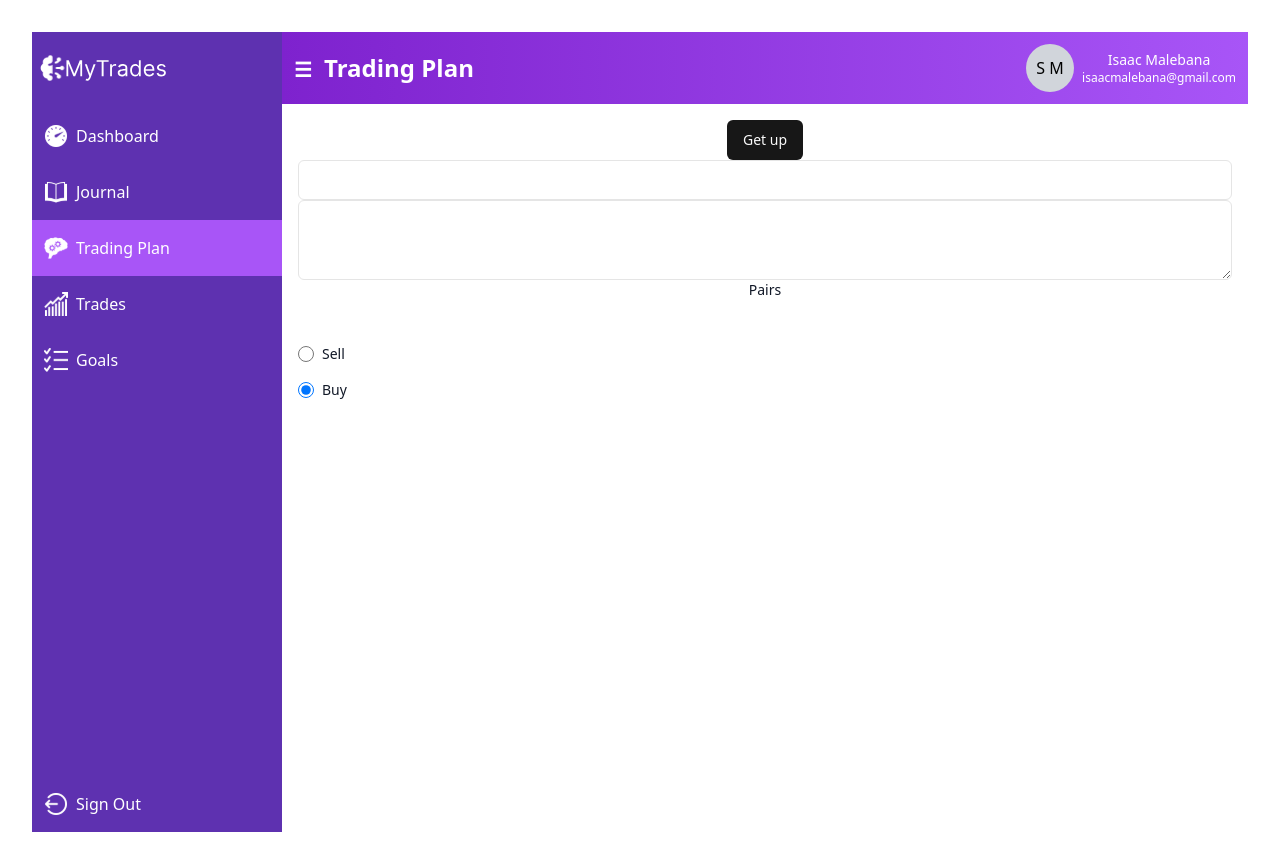
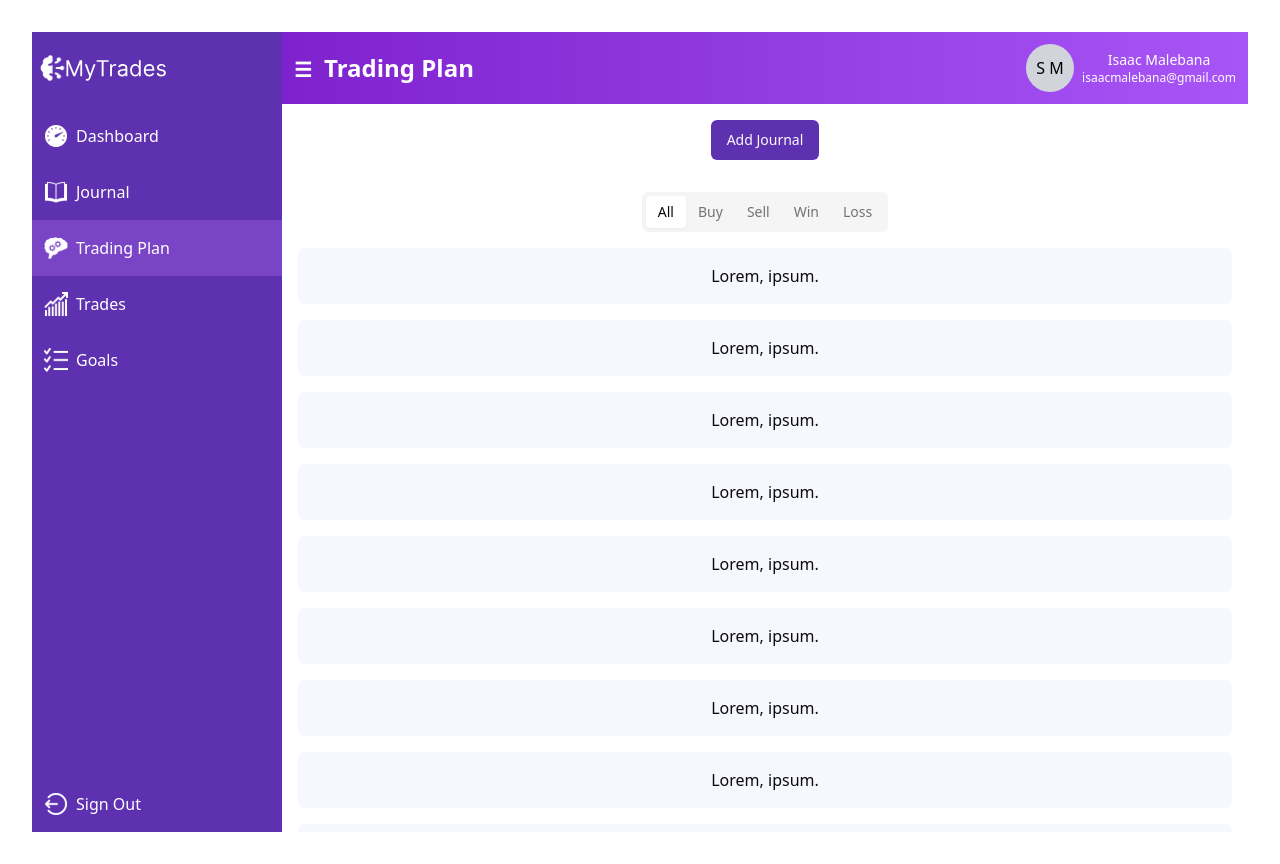
Before and after one commit to isaac-kg/mind-my-trades, a React (Vite) app: page /journaler/trading-plan in a window 1280 px wide. Built offline with nearby package versions, Linux system fonts and the light colour scheme; no server answers.

Commit message:
journal form

```diff
--- a/package.json
+++ b/package.json
@@ -17,10 +17,12 @@
     "class-variance-authority": "^0.7.1",
     "clsx": "^2.1.1",
     "firebase": "^11.1.0",
+    "formik": "^2.4.6",
     "lucide-react": "^0.469.0",
     "react": "^18.2.0",
     "react-dom": "^18.2.0",
     "react-router-dom": "^6.28.1",
+    "react-select": "^5.9.0",
     "tailwind-merge": "^2.6.0",
     "tailwindcss-animate": "^1.0.7"
   },
--- a/src/components/Layout.jsx
+++ b/src/components/Layout.jsx
@@ -79,8 +79,8 @@ const Layout = () => {
               to={item.link}
               className={`flex gap-2 px-3 py-4 ${
                 location.pathname === item.link
-                  ? "bg-purple-500"
-                  : "hover:bg-purple-500"
+                  ? "bg-tn_blue_10"
+                  : "hover:bg-tn_blue_10"
               }`}
             >
               <img
@@ -92,7 +92,7 @@ const Layout = () => {
             </Link>
           ))}
         </div>
-        <div className="flex gap-2 hover:bg-purple-500 rounded-md px-3 py-4 mt-auto">
+        <div className="flex gap-2 hover:bg-tn_blue_10 rounded-md px-3 py-4 mt-auto">
           <img className="h-6" src="/icons/dashboard/logout.svg" alt="Logout" />
           <p>Sign Out</p>
         </div>
--- a/src/components/ui/button.jsx
+++ b/src/components/ui/button.jsx
@@ -9,7 +9,7 @@ const buttonVariants = cva(
   {
     variants: {
       variant: {
-        default: "bg-primary text-primary-foreground hover:bg-primary/90",
+        default: "bg-tn_blue_50 text-primary-foreground hover:bg-tn_blue_10",
         destructive:
           "bg-destructive text-destructive-foreground hover:bg-destructive/90",
         outline:
--- a/src/components/ui/input.jsx
+++ b/src/components/ui/input.jsx
@@ -7,7 +7,7 @@ const Input = React.forwardRef(({ className, type, ...props }, ref) => {
     (<input
       type={type}
       className={cn(
-        "flex h-10 w-full rounded-md border border-input bg-background px-3 py-2 text-base ring-offset-background file:border-0 file:bg-transparent file:text-sm file:font-medium file:text-foreground placeholder:text-muted-foreground focus-visible:outline-none focus-visible:ring-2 focus-visible:ring-ring focus-visible:ring-offset-2 disabled:cursor-not-allowed disabled:opacity-50 md:text-sm",
+        "flex h-10 w-full rounded-md border border-input bg-background px-3 py-2 text-base ring-offset-background file:border-0 file:bg-transparent file:text-sm file:font-medium file:text-foreground placeholder:text-muted-foreground focus-visible:outline-none focus-visible:ring-2 focus-visible:ring-tn_blue_10 focus-visible:ring-offset-2 disabled:cursor-not-allowed disabled:opacity-50 md:text-sm",
         className
       )}
       ref={ref}
--- a/src/components/ui/radio-group.jsx
+++ b/src/components/ui/radio-group.jsx
@@ -14,7 +14,7 @@ const RadioGroupItem = React.forwardRef(({ className, ...props }, ref) => {
     (<RadioGroupPrimitive.Item
       ref={ref}
       className={cn(
-        "aspect-square h-4 w-4 rounded-full border border-primary text-primary ring-offset-background focus:outline-none focus-visible:ring-2 focus-visible:ring-ring focus-visible:ring-offset-2 disabled:cursor-not-allowed disabled:opacity-50",
+        "aspect-square h-4 w-4 rounded-full border border-primary text-tn_blue_50 ring-offset-background focus:outline-none focus-visible:ring-2 focus-visible:ring-tn_blue_50 focus-visible:ring-offset-2 disabled:cursor-not-allowed disabled:opacity-50",
         className
       )}
       {...props}>
--- a/src/components/ui/textarea.jsx
+++ b/src/components/ui/textarea.jsx
@@ -6,7 +6,7 @@ const Textarea = React.forwardRef(({ className, ...props }, ref) => {
   return (
     (<textarea
       className={cn(
-        "flex min-h-[80px] w-full rounded-md border border-input bg-background px-3 py-2 text-base ring-offset-background placeholder:text-muted-foreground focus-visible:outline-none focus-visible:ring-2 focus-visible:ring-ring focus-visible:ring-offset-2 disabled:cursor-not-allowed disabled:opacity-50 md:text-sm",
+        "flex min-h-[80px] w-full rounded-md border border-input bg-background px-3 py-2 text-base ring-offset-background placeholder:text-muted-foreground focus-visible:outline-none focus-visible:ring-2 focus-visible:ring-tn_blue_10 focus-visible:ring-offset-2 disabled:cursor-not-allowed disabled:opacity-50 md:text-sm",
         className
       )}
       ref={ref}
--- a/src/pages/TradingPlan.jsx
+++ b/src/pages/TradingPlan.jsx
@@ -1,62 +1,146 @@
 import { Button } from "@/components/ui/button"
 import { Input } from "@/components/ui/input"
 import { Textarea } from "@/components/ui/textarea"
+import { Label } from "@/components/ui/label"
+import { RadioGroup, RadioGroupItem } from "@/components/ui/radio-group"
+import {
+  Dialog,
+  DialogContent,
+  DialogDescription,
+  DialogHeader,
+  DialogTitle,
+  DialogTrigger,
+  DialogFooter,
+} from "@/components/ui/dialog"
+
+import { Tabs, TabsContent, TabsList, TabsTrigger } from "@/components/ui/tabs"
+import Select from 'react-select';
+import { useState } from "react"
 
 const TradingPlan = () => {
+  const options = [
+    { value: 'chocolate', label: 'Chocolate' },
+    { value: 'strawberry', label: 'Strawberry' },
+    { value: 'vanilla', label: 'Vanilla' },
+  ];
+
+ const [selectedOption, setSelectedOption] = useState()
+  const handleChange = (value) =>{
+    console.log("This is value: ", value)
+    setSelectedOption(value)
+  }
+
+  const [open, setOpen] = useState(false)
   const journalModal = () => {
     return (
+      <Dialog open={open} onOpenChange={setOpen}>
+        <DialogTrigger>
+          <Button onClick={() => setOpen(true)}>Add Journal</Button>
+        </DialogTrigger>
+        <DialogContent>
+          <DialogHeader>
+            <DialogTitle className="text-tn_blue_50">Add Journal</DialogTitle>
+          </DialogHeader>
+          <div className="mt-2">
+            <div className="mb-4">
+              <Label className="mb-2 block">Pairs</Label>
+              <Select
+                value={selectedOption}
+                onChange={handleChange}
+                options={options}
+                theme={(theme) => ({
+                  ...theme,
+                  borderRadius: 4,
+                  colors: {
+                    ...theme.colors,
+                    primary25: '#7A44C7',
+                    primary: '#5E31B0',
+                  },
+                })}
+              />
+            </div>
+
+            <div className="mb-4">
+              <Label className="mb-2 block">Reasons for entry</Label>
+              <Textarea></Textarea>
+            </div>
+
+            <div className="mb-4">
+              <Label className="mb-2 block">Trade type</Label>
+              <RadioGroup
+                defaultValue="option-one"
+                className="flex flex-wrap gap-4"
+              >
+                <div className="flex items-center space-x-2">
+                  <RadioGroupItem value="option-one" id="option-one" />
+                  <Label htmlFor="option-one">Buy</Label>
+                </div>
+                <div className="flex items-center space-x-2">
+                  <RadioGroupItem value="option-two" id="option-two" />
+                  <Label htmlFor="option-two">Sell</Label>
+                </div>
+              </RadioGroup>
+            </div>
+
+            <div className="mb-4">
+              <Label className="mb-2 block">Upload image</Label>
+              <Input type="file" />
+            </div>
+
+            <div className="mb-4">
+              <Label className="mb-2 block">Trade result</Label>
+              <RadioGroup
+                defaultValue="option-one"
+                className="flex flex-wrap gap-4"
+              >
+                <div className="flex items-center space-x-2">
+                  <RadioGroupItem value="option-win" id="option-win" />
+                  <Label htmlFor="option-one">Win</Label>
+                </div>
+                <div className="flex items-center space-x-2">
+                  <RadioGroupItem value="option-loss" id="option-loss" />
+                  <Label htmlFor="option-two">Loss</Label>
+                </div>
+              </RadioGroup>
+            </div>
+            <div className="mb-4">
+              <Label className="mb-2 block">Amount</Label>
+              <Input />
+            </div>
+          </div>
+          <DialogFooter>
+            <Button onClick={() => setOpen(false)}>Save changes</Button>
+          </DialogFooter>
+        </DialogContent>
+      </Dialog>
+    )
+  }
+
+  const tabs = () => {
+    return (
       <div>
-        <div>
-          <label
-            for="first_name"
-            className="block mb-2 text-sm font-medium text-gray-900 dark:text-white"
-          >
-            Pairs
-          </label>
-          <input type="text" name="price" id="price" className="block min-w-0 grow py-1.5 pl-1 pr-3 text-base text-gray-900 placeholder:text-gray-400 focus:outline focus:outline-0 sm:text-sm/6" />
-        </div>
-
-        <div class="flex items-center mb-4">
-          <input
-            id="default-radio-1"
-            type="radio"
-            value=""
-            name="default-radio"
-            class="w-4 h-4 text-blue-600 bg-gray-100 border-gray-300 focus:ring-blue-500 dark:focus:ring-blue-600 dark:ring-offset-gray-800 focus:ring-2 dark:bg-gray-700 dark:border-gray-600"
-          />
-          <label
-            for="default-radio-1"
-            class="ms-2 text-sm font-medium text-gray-900 dark:text-gray-300"
-          >
-            Sell
-          </label>
-        </div>
-        <div class="flex items-center">
-          <input
-            checked
-            id="default-radio-2"
-            type="radio"
-            value=""
-            name="default-radio"
-            class="w-4 h-4 text-blue-600 bg-gray-100 border-gray-300 focus:ring-blue-500 dark:focus:ring-blue-600 dark:ring-offset-gray-800 focus:ring-2 dark:bg-gray-700 dark:border-gray-600"
-          />
-          <label
-            for="default-radio-2"
-            class="ms-2 text-sm font-medium text-gray-900 dark:text-gray-300"
-          >
-            Buy
-          </label>
-        </div>
+        <Tabs defaultValue="all" className="w-full]">
+          <TabsList>
+            <TabsTrigger value="all">All</TabsTrigger>
+            <TabsTrigger value="buy">Buy</TabsTrigger>
+            <TabsTrigger value="sell">Sell</TabsTrigger>
+            <TabsTrigger value="win">Win</TabsTrigger>
+            <TabsTrigger value="loss">Loss</TabsTrigger>
+          </TabsList>
+        </Tabs>
       </div>
     )
   }
 
   return (
     <div>
-      <Button>Get up</Button>
-      <Input />
-      <Textarea></Textarea>
       {journalModal()}
+      <div className="mt-8">{tabs()}</div>
+      {[1, 2, 3, 4, 5, 6, 7, 1, 2, 3, 4, 5, 6, 7].map((number) => (
+        <div key={number} className="w-rull p-4 rounded-md bg-tn_gray_50 mt-4">
+          Lorem, ipsum.
+        </div>
+      ))}
     </div>
   )
 }
--- a/tailwind.config.js
+++ b/tailwind.config.js
@@ -5,59 +5,60 @@ export default {
   theme: {
     extend: {
       colors: {
-  			tn_blue_50: '#5E31B0',
-  			tn_gray_50: '#F7F8FF',
-  			tn_green_50: '#2BC9B4',
-  			background: 'hsl(var(--background))',
-  			foreground: 'hsl(var(--foreground))',
+        tn_blue_50: "#5E31B0",
+		tn_blue_10: "#7A44C7",
+        tn_gray_50: "#F7F8FF",
+        tn_green_50: "#2BC9B4",
+        background: "hsl(var(--background))",
+        foreground: "hsl(var(--foreground))",
         card: {
-  				DEFAULT: 'hsl(var(--card))',
-  				foreground: 'hsl(var(--card-foreground))'
+          DEFAULT: "hsl(var(--card))",
+          foreground: "hsl(var(--card-foreground))",
         },
         popover: {
-  				DEFAULT: 'hsl(var(--popover))',
-  				foreground: 'hsl(var(--popover-foreground))'
+          DEFAULT: "hsl(var(--popover))",
+          foreground: "hsl(var(--popover-foreground))",
         },
         primary: {
-  				DEFAULT: 'hsl(var(--primary))',
-  				foreground: 'hsl(var(--primary-foreground))'
+          DEFAULT: "hsl(var(--primary))",
+          foreground: "hsl(var(--primary-foreground))",
         },
         secondary: {
-  				DEFAULT: 'hsl(var(--secondary))',
-  				foreground: 'hsl(var(--secondary-foreground))'
+          DEFAULT: "hsl(var(--secondary))",
+          foreground: "hsl(var(--secondary-foreground))",
         },
         muted: {
-  				DEFAULT: 'hsl(var(--muted))',
-  				foreground: 'hsl(var(--muted-foreground))'
+          DEFAULT: "hsl(var(--muted))",
+          foreground: "hsl(var(--muted-foreground))",
         },
         accent: {
-  				DEFAULT: 'hsl(var(--accent))',
-  				foreground: 'hsl(var(--accent-foreground))'
+          DEFAULT: "hsl(var(--accent))",
+          foreground: "hsl(var(--accent-foreground))",
         },
         destructive: {
-  				DEFAULT: 'hsl(var(--destructive))',
-  				foreground: 'hsl(var(--destructive-foreground))'
+          DEFAULT: "hsl(var(--destructive))",
+          foreground: "hsl(var(--destructive-foreground))",
         },
-  			border: 'hsl(var(--border))',
-  			input: 'hsl(var(--input))',
-  			ring: 'hsl(var(--ring))',
+        border: "hsl(var(--border))",
+        input: "hsl(var(--input))",
+        ring: "hsl(var(--ring))",
         chart: {
-  				'1': 'hsl(var(--chart-1))',
-  				'2': 'hsl(var(--chart-2))',
-  				'3': 'hsl(var(--chart-3))',
-  				'4': 'hsl(var(--chart-4))',
-  				'5': 'hsl(var(--chart-5))'
-  			}
+          1: "hsl(var(--chart-1))",
+          2: "hsl(var(--chart-2))",
+          3: "hsl(var(--chart-3))",
+          4: "hsl(var(--chart-4))",
+          5: "hsl(var(--chart-5))",
+        },
       },
       backgroundImage: {
-  			tn_blue_gradient: 'linear-gradient(to bottom, #fff 0%, #5E31B0 100%)'
+        tn_blue_gradient: "linear-gradient(to bottom, #fff 0%, #5E31B0 100%)",
       },
       borderRadius: {
-  			lg: 'var(--radius)',
-  			md: 'calc(var(--radius) - 2px)',
-  			sm: 'calc(var(--radius) - 4px)'
-  		}
-  	}
+        lg: "var(--radius)",
+        md: "calc(var(--radius) - 2px)",
+        sm: "calc(var(--radius) - 4px)",
+      },
+    },
   },
   plugins: [require("tailwindcss-animate")],
-};
+}
```
Also changed, not shown: 1 other file (tests, documents, lock files or other folders). Lines whose indentation alone changed are shown as unchanged.
